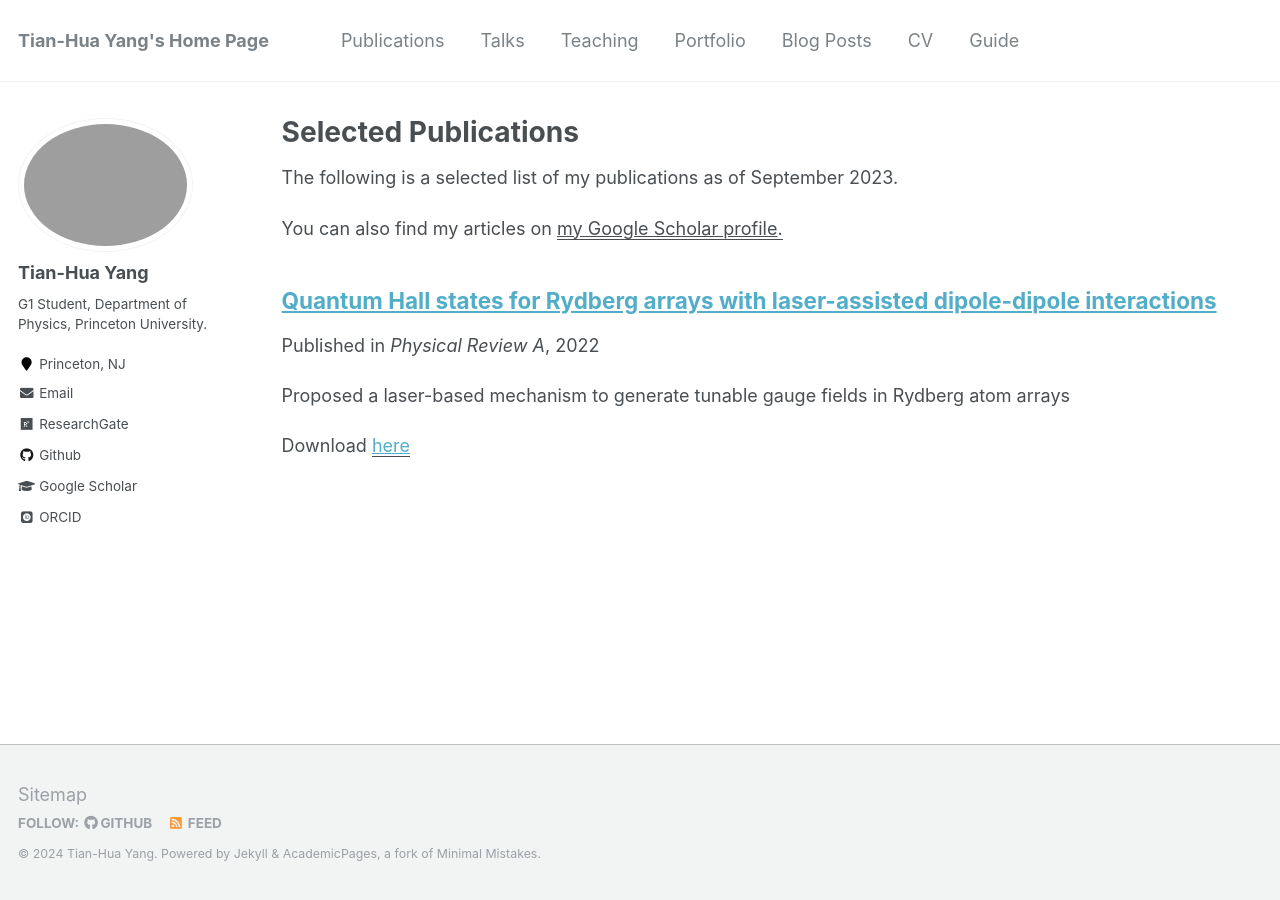
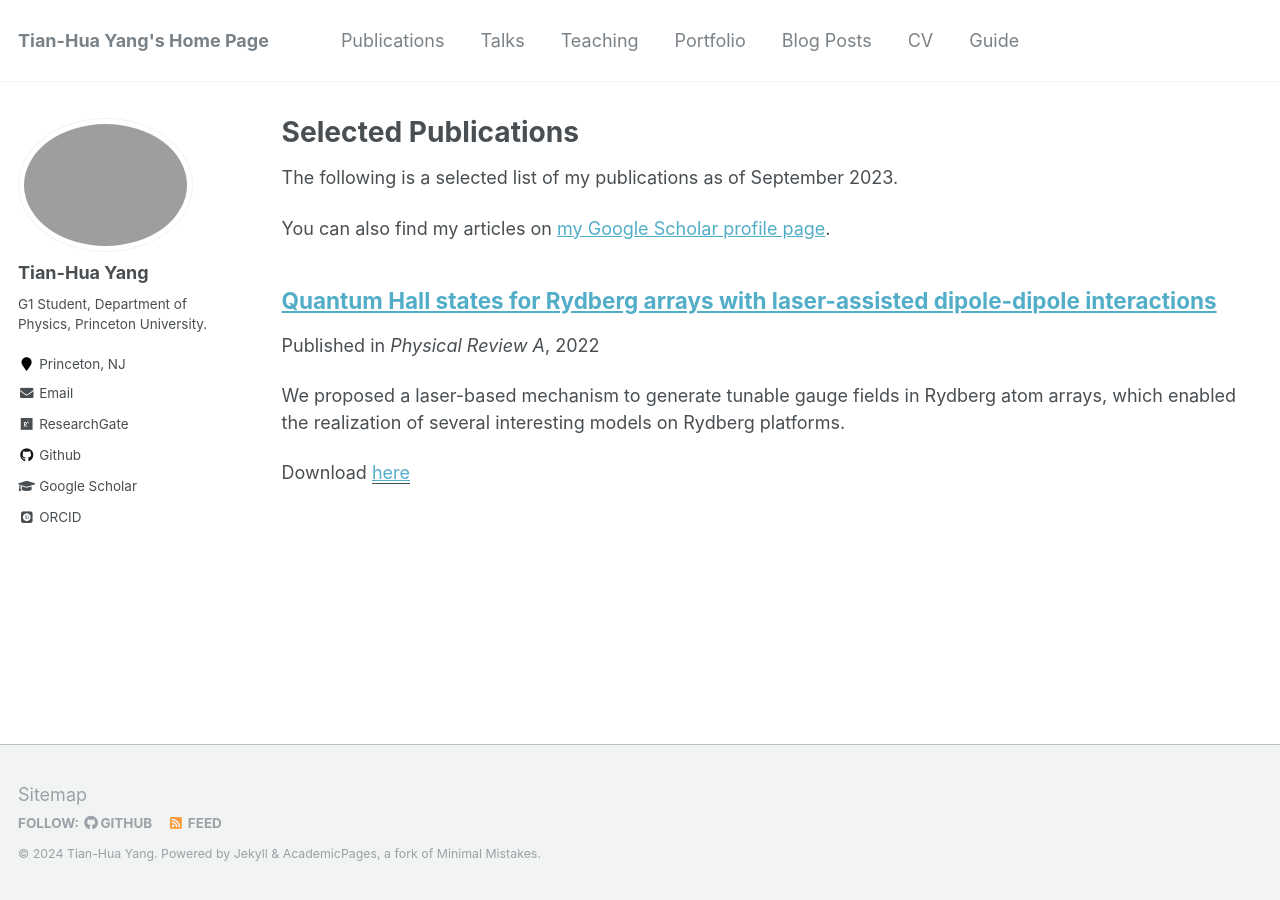
Before and after one commit to ThomasYangth/thomasyangth.github.io, a Jekyll site: the page built from _pages/publications.md, in a window 1280 px wide. Built offline with Jekyll 4.4.1, drawn with Linux system fonts in a browser that asks for light colours; some web fonts are replaced.

Commit message:
Updated publications page

```diff
--- a/_pages/publications.md
+++ b/_pages/publications.md
@@ -8,7 +8,7 @@ author_profile: true
 
 The following is a selected list of my publications as of September 2023.
 
-You can also find my articles on <u><a href="{{author.googlescholar}}">my Google Scholar profile</a>.</u>
+You can also find my articles on <a href="https://scholar.google.com/citations?user=MXF9R18AAAAJ&hl=en">my Google Scholar profile page</a>.
 
 {% include base_path %}
 
--- a/_publications/RydbergLADDI.md
+++ b/_publications/RydbergLADDI.md
@@ -2,7 +2,7 @@
 title: "Quantum Hall states for Rydberg arrays with laser-assisted dipole-dipole interactions"
 collection: publications
 permalink: /publication/LADDI-2022
-excerpt: 'Proposed a laser-based mechanism to generate tunable gauge fields in Rydberg atom arrays'
+excerpt: 'We proposed a laser-based mechanism to generate tunable gauge fields in Rydberg atom arrays, which enabled the realization of several interesting models on Rydberg platforms.'
 date: 2022-08-08
 venue: 'Physical Review A'
 paperurl: 'https://journals.aps.org/pra/abstract/10.1103/PhysRevA.106.L021101'
```
